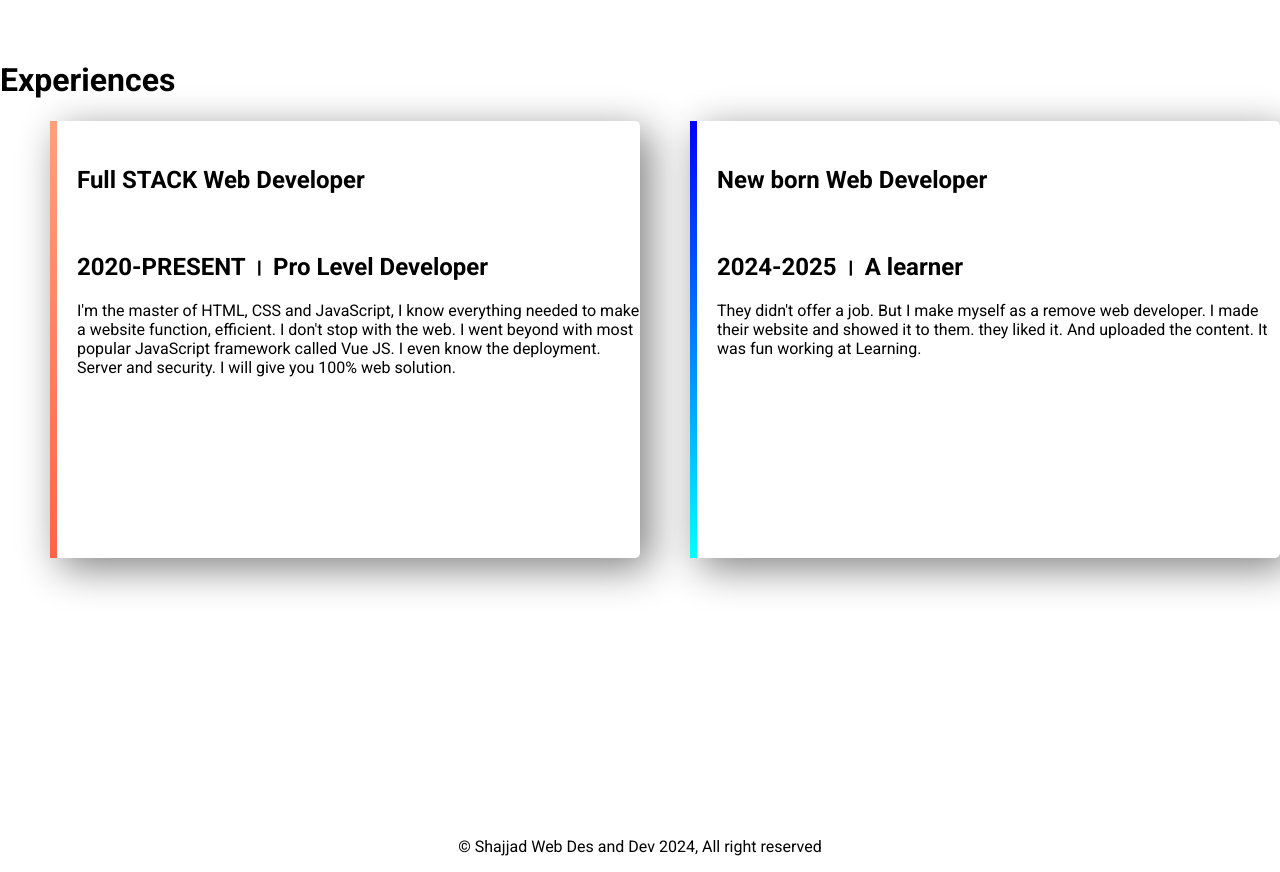
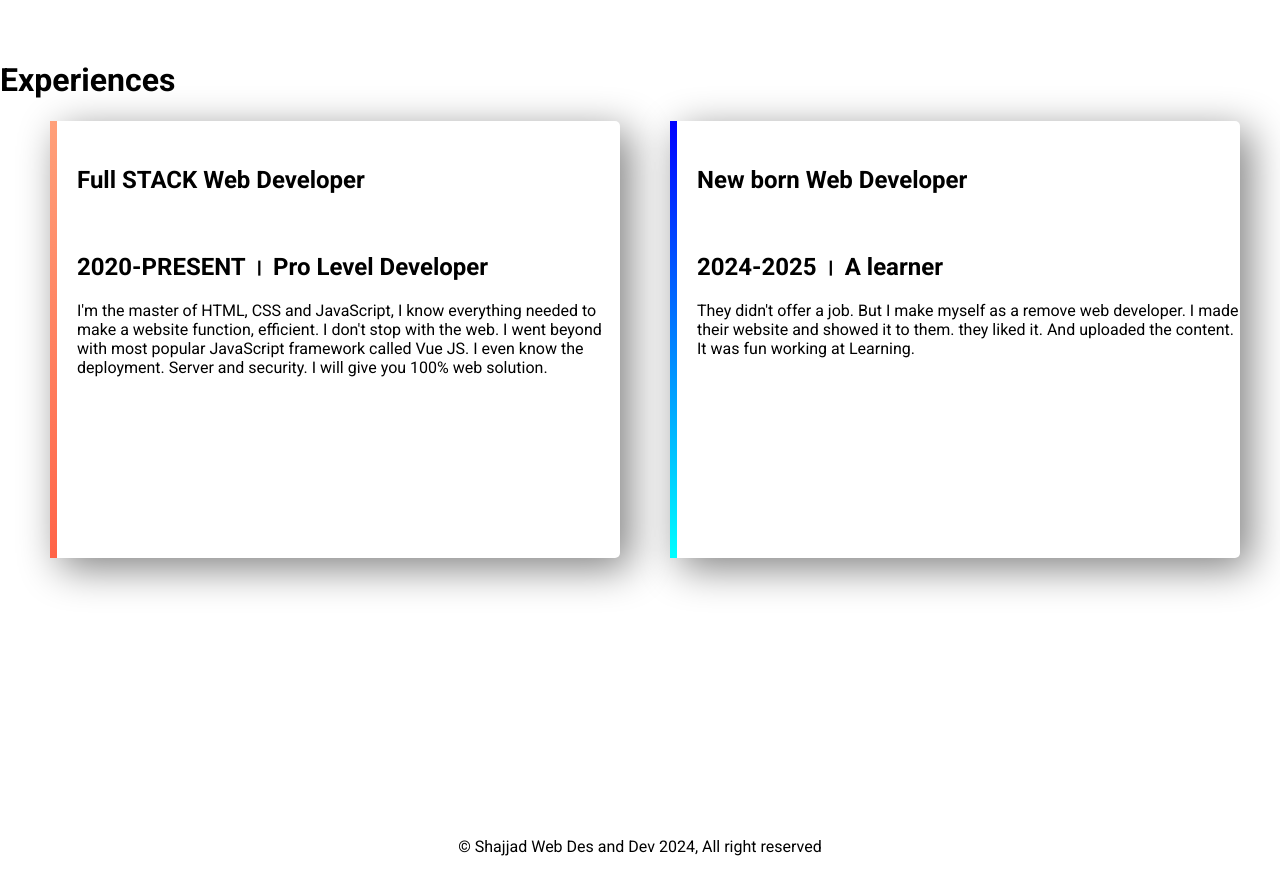
Before and after one commit to heshajjad/Web1, a plain HTML site: page index.html in a window 1280 px wide. Shown: the part 1440-2312 px from the top of the page. Drawn offline with Linux system fonts and the light colour scheme.

Commit message:
FinishPush

```diff
--- a/design.css
+++ b/design.css
@@ -97,7 +97,7 @@ section{
 .experience-area{
     background-color: ;
     display: flex;
-                                                          /*background Image Need*/
+    padding-right: 40px;                                                      /*background Image Need*/
 }
 
 .Hire{
```
